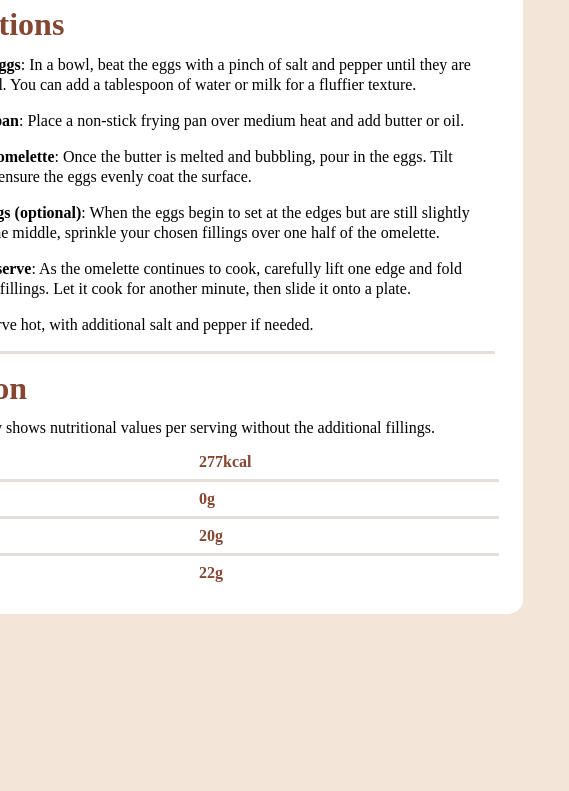
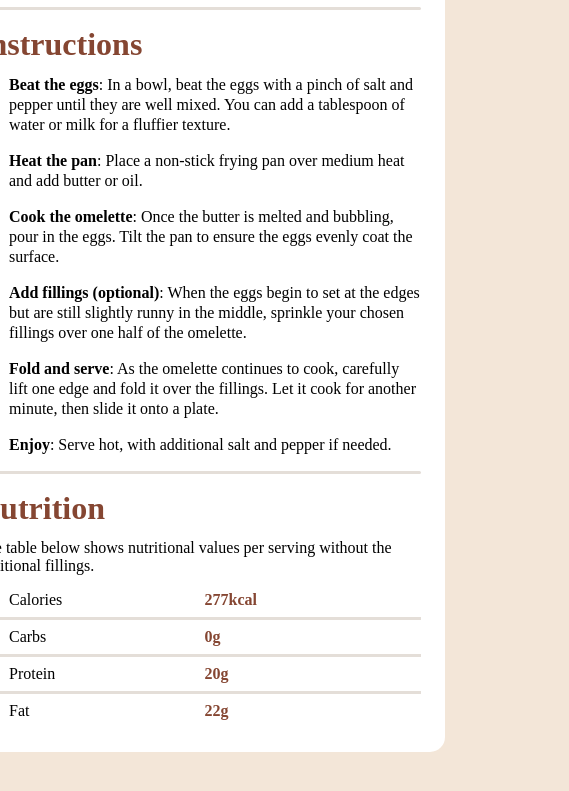
Before and after one commit to Gigantisk/Frontend-Mentor-Recipe, a plain HTML site: page index.html in a window 390 px wide. Shown: the part 869-1660 px from the top of the page, 569 px wide, since content can reach past the window. Before the commit the page ends 1583 px from the top, so only its background shows below. Drawn offline with Linux system fonts and the light colour scheme.

Commit message:
Update style.css

```diff
--- a/style.css
+++ b/style.css
@@ -25,12 +25,19 @@ body {
     justify-content: center;
 }
 
+@media (max-width: 700px) {
+    .container {
+       width: 500px;
+    }
+
+
+}
+
 .young-serif-regular {
     font-family: "Young Serif", serif;
     font-weight: 400;
     font-style: normal;
 }
-
 
 
 
@@ -44,7 +51,7 @@ body {
 }
 
 .container {
-    width: var(--container-size-670px);
+    max-width: var(--container-size-670px);
     background-color: white;
     border-radius: 15px;
     margin-top: 60px;
@@ -56,10 +63,13 @@ body {
     EN : image in container using text-align */
 
 .img-container {
+    display: flex;
+    object-fit: cover;
     text-align: center;
 }
 
 .img-omelette {
+    display: block;
     max-width: var(--container-size-600px);
     border-radius: 10px;
 }
@@ -186,21 +196,21 @@ body {
 
 table {
     margin-left: 8px;
-    width: var(--container-size-600px);
+    max-width: var(--container-size-600px);
     border-collapse: collapse;
     padding-top: 26px;
     padding-bottom: 32px;
 }
 
 .td-left-line {
-    width: 50%;
+    width: 300px;
     padding-left: 32px;
     padding-bottom: 8px;
     padding-top: 8px;
 }
 
 .td-right-line {
-    width: 50%;
+    width: 300px;
     color: hsl(14, 45%, 36%);
     font-weight: bold;
     padding-bottom: 8px;
```
